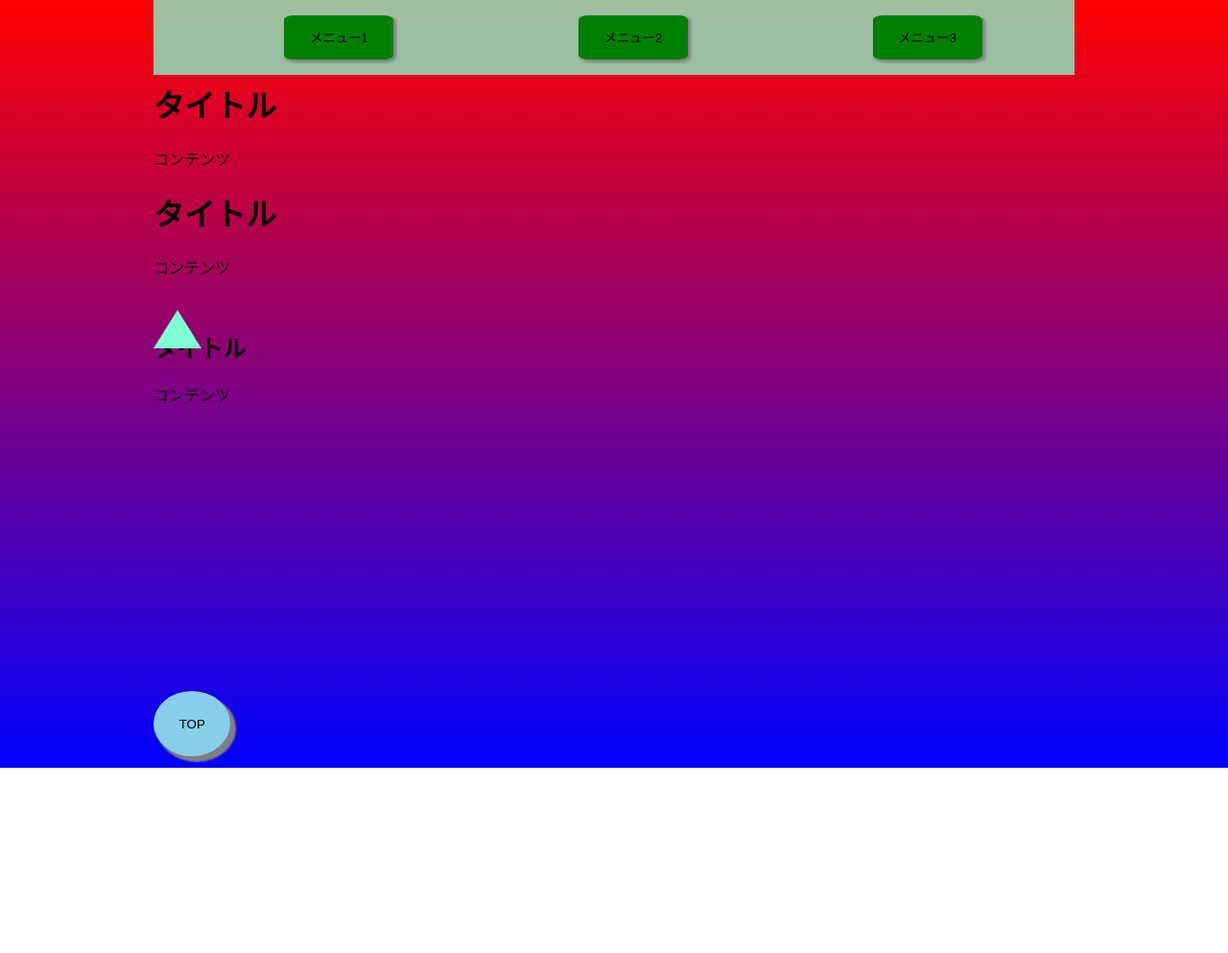
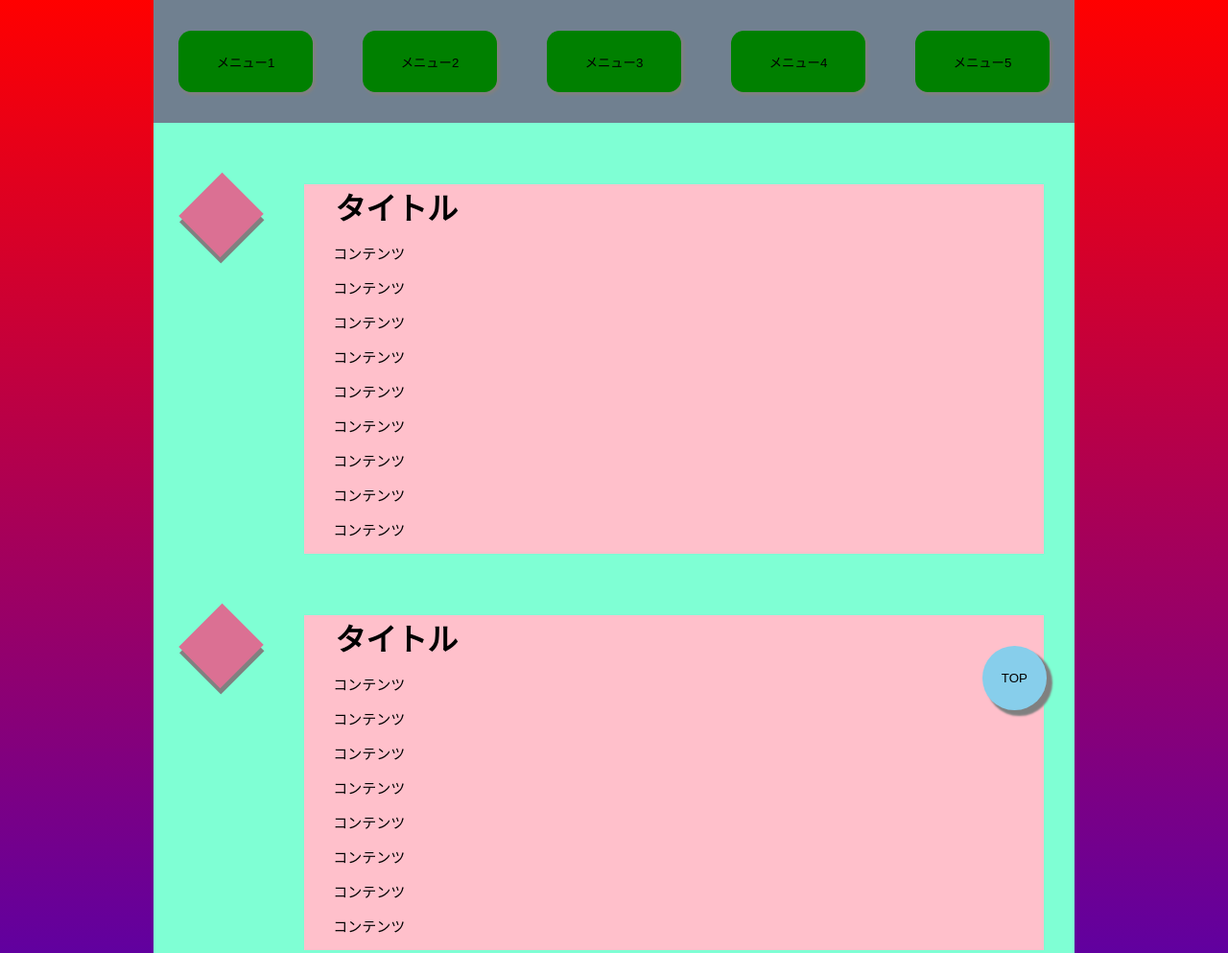
Before and after one commit to KazumaOhura/WebSite, a plain HTML site: page index.html in a window 1280 px wide. Shown: the top 993 px of the page at 96% size. Before the commit the page ends 800 px from the top, so only its background shows below. Drawn offline with Linux system fonts and the light colour scheme; a script that the page names is missing.

Commit message:
ひとまず完成。 タイトルやコンテンツ、見出しのレイアウトを整えた。

```diff
--- a/index.html
+++ b/index.html
@@ -16,33 +16,63 @@
                 <li class="menu_item"><input type="button" value="メニュー1"></li>
                 <li class="menu_item"><input type="button" value="メニュー2"></li>
                 <li class="menu_item"><input type="button" value="メニュー3"></li>
+                <li class="menu_item"><input type="button" value="メニュー4"></li>
+                <li class="menu_item"><input type="button" value="メニュー5"></li>
             </ul>
         </header>
 
         <div class="container">
-            <span class="contentsBlock">
+            <div class="contentsBlock">
                 <span class="headLine_star"></span>
                 <span class="contents">
                 <h1 class="contents_title">タイトル</h1>
-                <p class="contents_item">コンテンツ</p>
+                    <span class="contents_item">
+                    <p>コンテンツ</p>
+                    <p>コンテンツ</p>
+                    <p>コンテンツ</p>
+                    <p>コンテンツ</p>
+                    <p>コンテンツ</p>
+                    <p>コンテンツ</p>
+                    <p>コンテンツ</p>
+                    <p>コンテンツ</p>
+                    <p>コンテンツ</p>
+                    </span>
                 </span>
-            </span>
-            <span class="contentsBlock">
+            </div>
+            <div class="contentsBlock">
                 <span class="headLine_star"></span>
                 <span class="contents">
-                <h1 class="contents_title">タイトル</h1>
-                <p class="contents_item">コンテンツ</p>
-                </span>
-            </span>
-            <span class="contentsBlock">
+                    <h1 class="contents_title">タイトル</h1>
+                    <span class="contents_item">
+                    <p>コンテンツ</p>
+                    <p>コンテンツ</p>
+                    <p>コンテンツ</p>
+                    <p>コンテンツ</p>
+                    <p>コンテンツ</p>
+                    <p>コンテンツ</p>
+                    <p>コンテンツ</p>
+                    <p>コンテンツ</p>
+                    </span>
+            </div>
+            <div class="contentsBlock">
                 <span class="headLine_triangle"></span>
                 <span class="contents">
-                <h2 class="contents_itle">タイトル</h2>
-                <p class="contents_item">コンテンツ</p>
+                    <h1 class="contents_title">タイトル</h1>
+                    <span class="contents_item">
+                    <p>コンテンツ</p>
+                    <p>コンテンツ</p>
+                    <p>コンテンツ</p>
+                    <p>コンテンツ</p>
+                    <p>コンテンツ</p>
+                    <p>コンテンツ</p>
+                    <p>コンテンツ</p>
+                    <p>コンテンツ</p>
+                    </span>
                 </span>
-            </span>
+            </div>
 
-        <input id="toTop" type="button" value="TOP" onclick="window.scroll(0,0);"></input>
+            <input id="toTop" type="button" value="TOP" onclick="window.scroll(0,0);"></input>
+
         </div>
 
         <!-- <fotter>コピーライト</fotter> -->
--- a/script/script.js
+++ /dev/null
@@ -1,15 +0,0 @@
-var correctionBorder = (element) =>{
-    widthelement.style.
-
-}
-
-/*
-var goTop = () =>{
-    let element = document.getElementById("goTop");
-
-    if(element.onclick()){
-        window.scroll(0, 0);
-    }
-
-}
-*/
--- a/style/style.css
+++ b/style/style.css
@@ -4,40 +4,41 @@ body {
     background-size: cover;
     background-repeat: no-repeat;
     margin: 0;
-    min-height: 100vh;
-    min-width: auto;
+    height: 100%;
+    width: auto;
 }
 
 .wrapper{
     display: flex;
-    max-width:75vw;
+    width:75vw; height: 100%;
     margin:0 auto;
 }
 
 header {
     position: fixed;
-    display:inline-block;
-    background-color: rgba(127,255,212,75%);
-    width: 75%;
+    display:block;
+    z-index: 999;
+    background-color: slategray;
+    width: 75vw;
+    padding: 2em 0em;
 }
 
 .menu {
     display: flex;
     align-items: center;
     justify-content: space-around;
-    margin:1em 0em;
+    margin: 0px;
+    padding-inline-start: 0px;
 }
 
 .menu_item {
-    border-radius: 10%;
-    margin: 0em 1em;
     list-style: none;
 }
 
 .menu_item > input{
     background-color: green;
-    padding: 1em 2em;
-    border-radius: 10%;
+    padding: 1.7em 3em;
+    border-radius: 1em;
     border-style: none;
     box-shadow: 2px 2px 3px 1px gray;
     outline:none;
@@ -49,60 +50,81 @@ header {
 
 .container {
     position: relative;
-    display: inline-block;
-    width:100%;
-    margin:4em 0%;
+    display: block;
+    width:100%; height: auto;
+    padding:2em;
+    margin:8em 0%;
+
+    /*Container確認用*/
+    background-color: aquamarine;
 }
 
 .contentsBlock {
-    display: block;
-    width:inherit;
-
+    position: relative;
+    display: flex;
 }
 
 .headLine_star {
-    position:relative;
-    background-color: aqua;
-    width: 100px; height: 100px;
-    transform:rotateX(45deg);
-
+    position: relative;
+    display: inline-block;
+    background-color: palevioletred;
+    filter:drop-shadow( 5px 4px 0px gray);
+    left:0.5em; top: 2em;
+    width:4em; height:4em;
+    transform:rotateZ(45deg);
 }
 
 .headLine_triangle{
     position: relative;
-    width:0px; height:0px;
+    display: inline-block;
     background:transparent;
-    border-bottom:40px solid aquamarine;
-    border-left:25px solid transparent;
-    border-right:25px solid transparent;
-
+    left:0.5em; top: 2em;
+    width:0em; height:0em;
+    filter:drop-shadow( 5px 4px 0px gray);
+    border-bottom: 3.5em solid plum;
+    border-left: 2em solid transparent;
+    border-right: 2em solid transparent;
 }
 
 .contents {
+    position: relative;
     display: block;
+    left: 2em;
+    width: 90%;
+    overflow: hidden;
+    margin: 2em;
+
+    /*TEST*/
+    background-color: pink;
 }
 
 .contents_title {
-
+    position: relative;
+    display: block;
+    margin: 0em 1em;
 }
 
 .contents_item {
-
+    position: relative;
+    display: inline-block;
+    font-size: 15px;
+    margin: 0em 2em;
 }
 
 #toTop{
     position:fixed;
     display: inline-block;
+    z-index: 999;
     background-color:skyblue;
     border-style: none;
-    text-align: right;
-    top:90%;
-    padding:2em;
+    text-align: center;
+    left: 80vw; bottom:7.5vh;
+    width:5em; height:5em;
     border-radius: 50%;
     box-shadow: 5px 5px 2px 1px gray;
     outline: none;
 }
 
-#goTop:hover{
+#toTop:hover{
     background-color:steelblue;
 }
```
